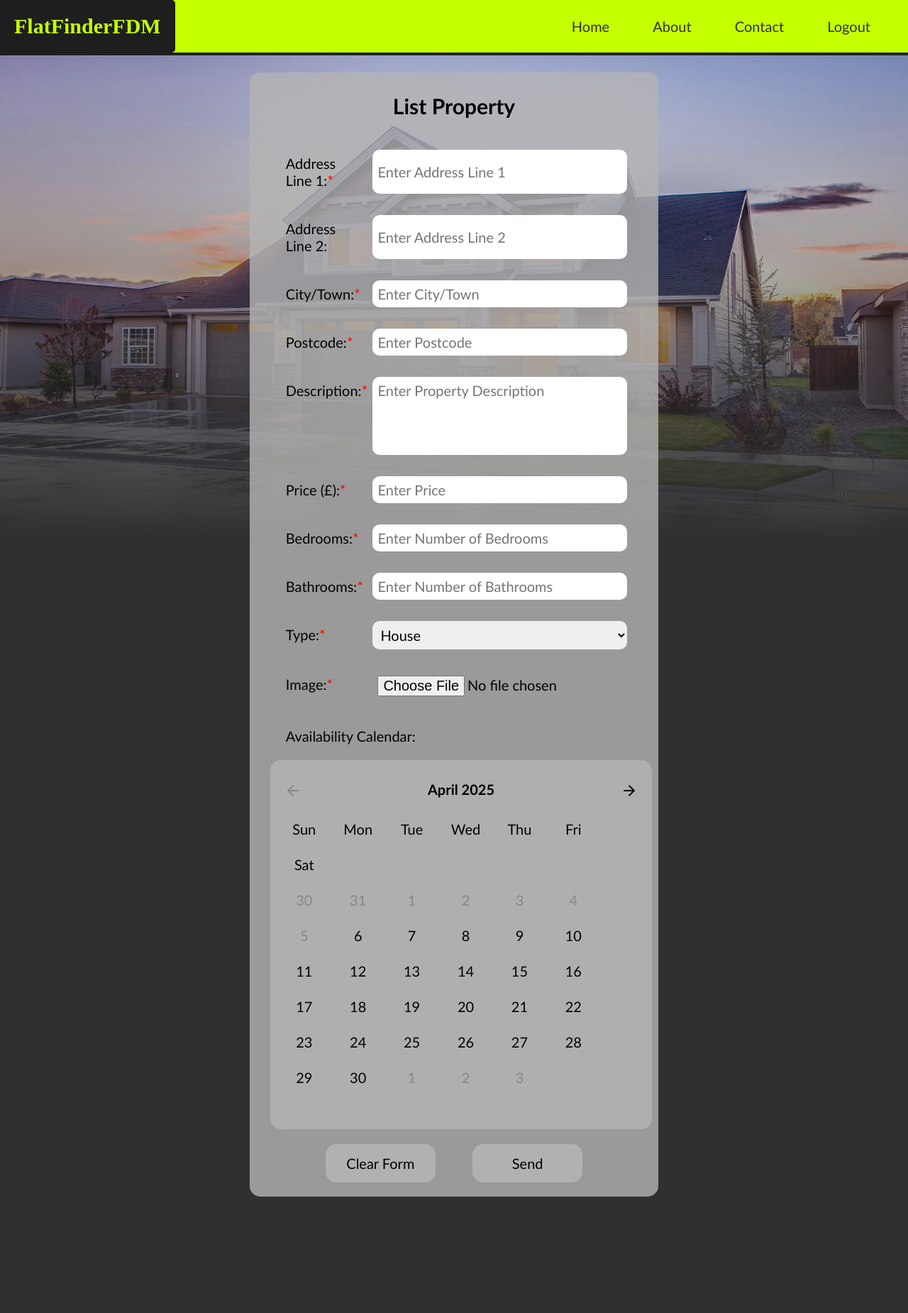
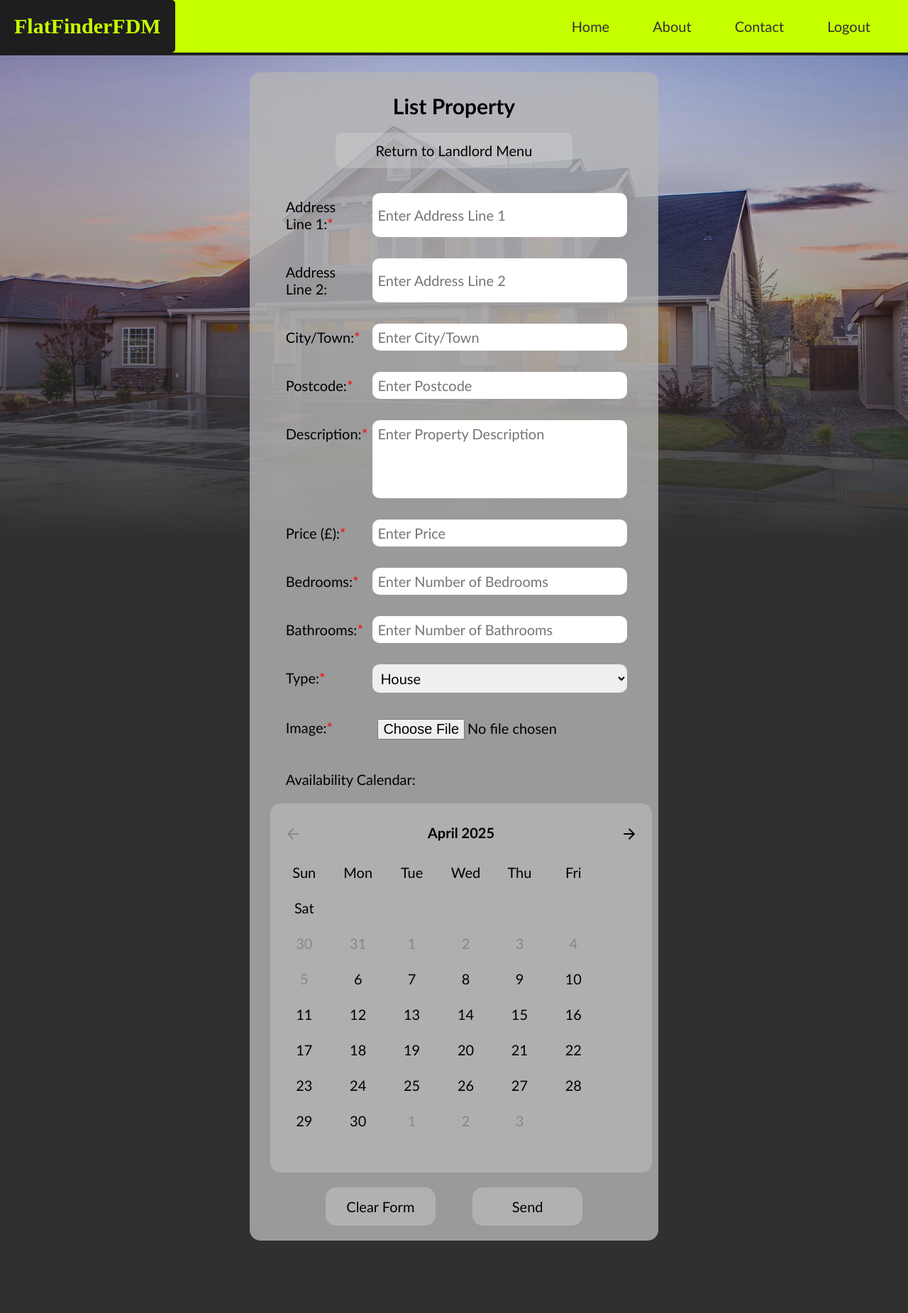
Before and after one commit to dawid-paluch/FDMFlatFinder, a PHP site: page /listProperty.html in a window 1280 px wide. Shown: the whole page at 71% size. Before the commit the page ends 1686 px from the top, so only its background shows below. Run offline with PHP 8.4, Linux system fonts and the light colour scheme.

Commit message:
return to menu buttons, added to all function specific pages

```diff
--- a/css/listProperty.css
+++ b/css/listProperty.css
@@ -13,10 +13,35 @@ h1 {
     padding-top: 5%;
 }
 
+#returnButtonDiv > a{
+    text-decoration: none;
+    color: black;
+    font-size: 20px;
+    padding: 10px 20px;
+    border-radius: 10px;
+    background-color:  rgba(210, 210, 210, 0.4);
+    margin: 20px auto;
+    display: block;
+    width: 50%;
+    text-align: center;
+    border: solid 3px transparent;
+}
+
+#returnButtonDiv > a:hover{
+    border-color: black;
+}
+
+#returnButtonDiv > a:active{
+    background-color: #c6ff00;
+    color: black;
+    border-color: transparent;
+}
+
 form{
     display: grid;
     grid-template-columns: 25% 75%;
     margin: 5%;
+    margin-top: 0;
 }
 
 form label, form input, form textarea, form select{
--- a/listProperty.html
+++ b/listProperty.html
@@ -35,6 +35,7 @@
     <div id="main">
         <div id="listPropertyContainer">
             <h1>List Property</h1>
+            <div id="returnButtonDiv"><a href="landlordHomePage.html">Return to Landlord Menu</a></div>
             <form action="listProperty.php" method="post" enctype="multipart/form-data" id="listPropertyForm">
                 <label for="addressLine1">Address Line 1:<div class="requiredAsterisk">*</div></label>
                 <input type="text" id="addressLine1" name="addressLine1" placeholder="Enter Address Line 1" required>
--- a/searchProperty.php
+++ b/searchProperty.php
@@ -76,6 +76,7 @@
             <h1>
                 Search for Property
             </h1>
+            <div id="returnButtonDiv"><a href="consultantHomePage.html">Return to Consultant Menu</a></div>
             <?php
                 include 'connection.php';
 
--- a/viewProperty.php
+++ b/viewProperty.php
@@ -38,6 +38,7 @@
             <h1>
                 List of Properties Page
             </h1>
+            <div id="returnButtonDiv"><a href="landlordHomePage.html">Return to Landlord Menu</a></div>
             <?php
             include 'connection.php';
 
```
Also changed, not shown: css/searchProperty.css (+24 -0 lines), css/viewProperty.css (+24 -0 lines).
